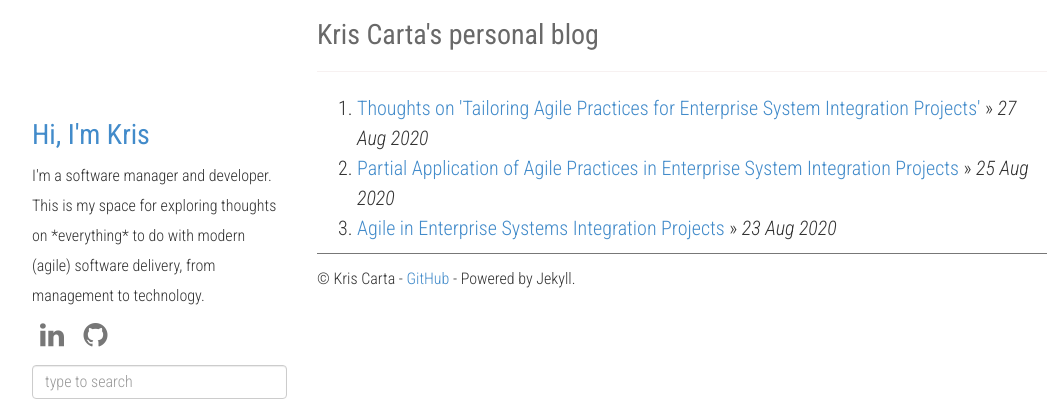
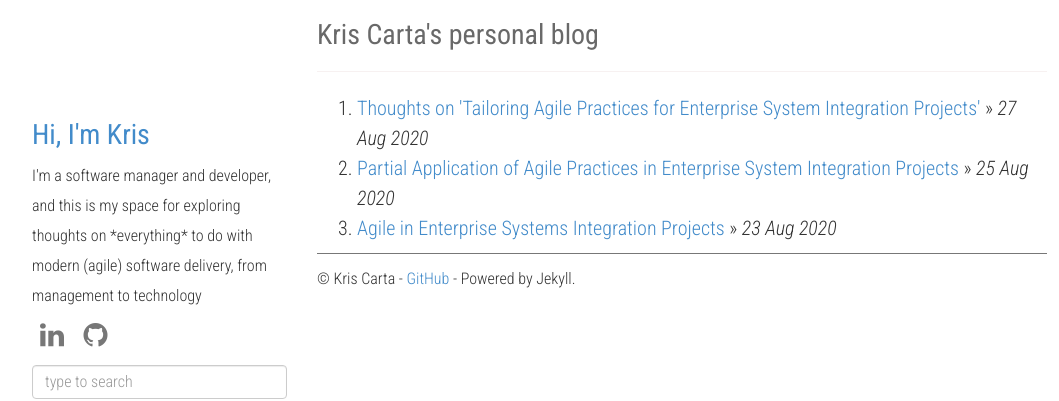
Before and after one commit to kcarta/kcarta.github.io-temp, a Jekyll site: the page built from index.html, in a window 1280 px wide. Shown: the top 401 px of the page, without its empty margins (53-1112 px from the left). Built offline with Jekyll 4.4.1, drawn with Linux system fonts in a browser that asks for light colours; nearby versions of some CDN libraries; the list of posts is cut into pages by our own code.

Commit message:
Remove awkward periods from about blurb

```diff
--- a/_config.yml
+++ b/_config.yml
@@ -3,7 +3,7 @@
 author: Kris Carta
 author-tagline: Hi, I'm Kris
 github: https://github.com/kcarta
-about: I'm a software manager and developer. This is my space for exploring thoughts on *everything* to do with modern (agile) software delivery, from management to technology.
+about: I'm a software manager and developer, and this is my space for exploring thoughts on *everything* to do with modern (agile) software delivery, from management to technology
 
 # disqus_shortname: xx
 google_analytics: UA-45886163-5
```
